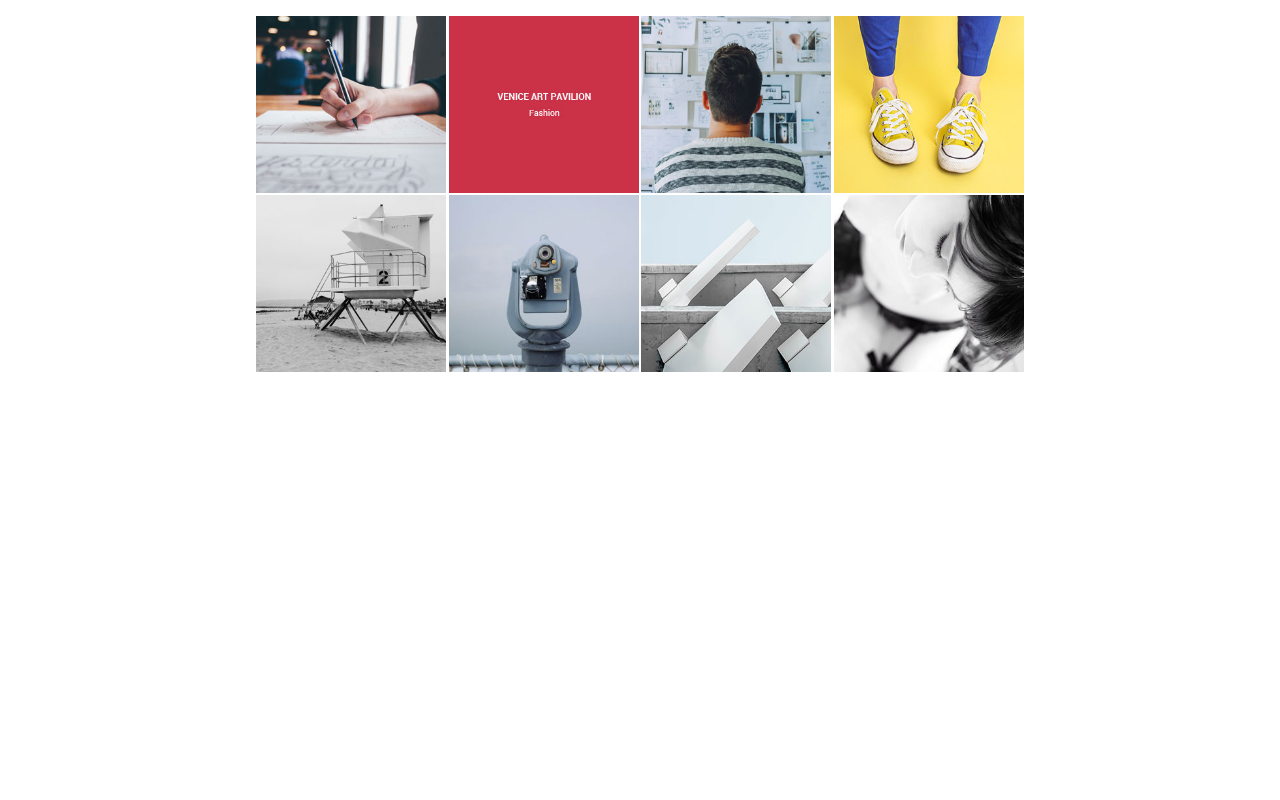
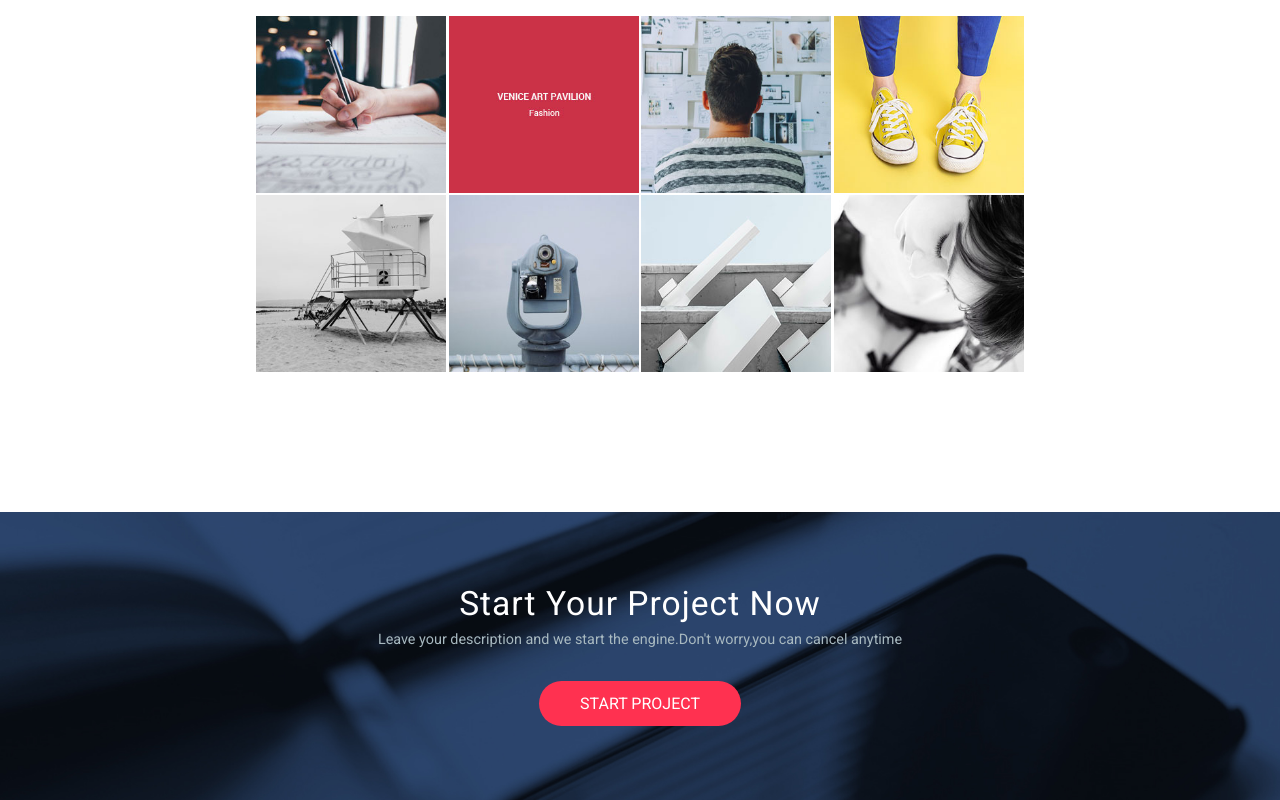
Before and after one commit to golushkin/spo_verstka, a website built with webpack: page index.html in a window 1280 px wide. Shown: the part 2077-2877 px from the top of the page. Before the commit the page ends 2541 px from the top, so only its background shows below. Built offline with nearby package versions, Linux system fonts and the light colour scheme.

Commit message:
added block adversite

```diff
--- a/index.html
+++ b/index.html
@@ -117,8 +117,16 @@
                 </div>
             </div>
         </div>
-        <div class="adversite ">
-
+        <div class="adversite">
+            <div class="content">
+                <div class="title">
+                    Start Your Project Now
+                </div>
+                <p>
+                    Leave your description and we start the engine.Don't worry,you can cancel anytime
+                </p>
+                <div><span class="btn">START PROJECT</span></div>
+            </div>
         </div>
         <div class="blog">
 
--- /dev/null
+++ b/src/css/adversite.scss
@@ -0,0 +1,25 @@
+@import './colors.scss';
+.adversite{
+    background: url('./image/adversite-bg.jpg');
+    background-size: cover;
+    & .content{
+        margin: 0 20%;
+        color: #fff;
+        padding: 5.6% 0 6.8%;
+        & .title{
+            font-size: 2.1rem;
+            text-align: center;
+            letter-spacing: 1px;
+        }
+        & p{
+            text-align: center;
+            color: $text;
+            margin-top: 1%;
+            font-size: 0.9rem;
+        }
+        & div:last-child{
+            text-align: center;
+            margin-top: 6%;
+        }
+    }
+}
--- a/src/css/colors.scss
+++ b/src/css/colors.scss
@@ -1 +1,2 @@
 $red: #ff3150;
+$text: #a8b9c0;
--- a/src/css/general.scss
+++ b/src/css/general.scss
@@ -32,4 +32,5 @@ a{
     border-radius: 24px;
     color: #fff;
     cursor: pointer;
+    user-select: none;
 }
--- a/src/css/header.scss
+++ b/src/css/header.scss
@@ -52,7 +52,7 @@ header{
                 font-size: 5.5rem;
             }
             & p:nth-child(2){
-                color: #a8b9c0;
+                color: $text;
                 font-size: 1.65rem;
 
             }
--- a/src/css/style.scss
+++ b/src/css/style.scss
@@ -3,3 +3,4 @@
 @import './services.scss';
 @import './clients.scss';
 @import './work.scss';
+@import './adversite.scss';
--- a/src/css/work.scss
+++ b/src/css/work.scss
@@ -3,7 +3,7 @@
 .work{
     & .content{
         margin: 0 20%;
-        padding: 7.2% 0;
+        padding: 7.2% 0 11%;
         & .title{
             text-align: center;
             font-size: 2.7rem;
```
Also changed, not shown: src/css/image/adversite-bg.jpg (added).
